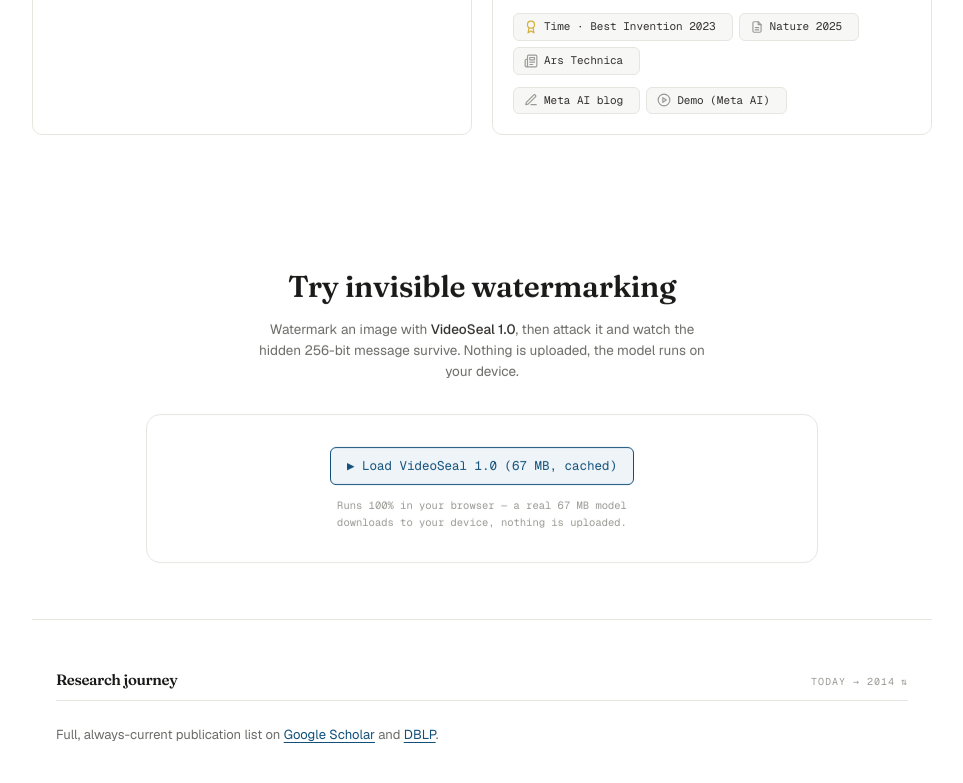
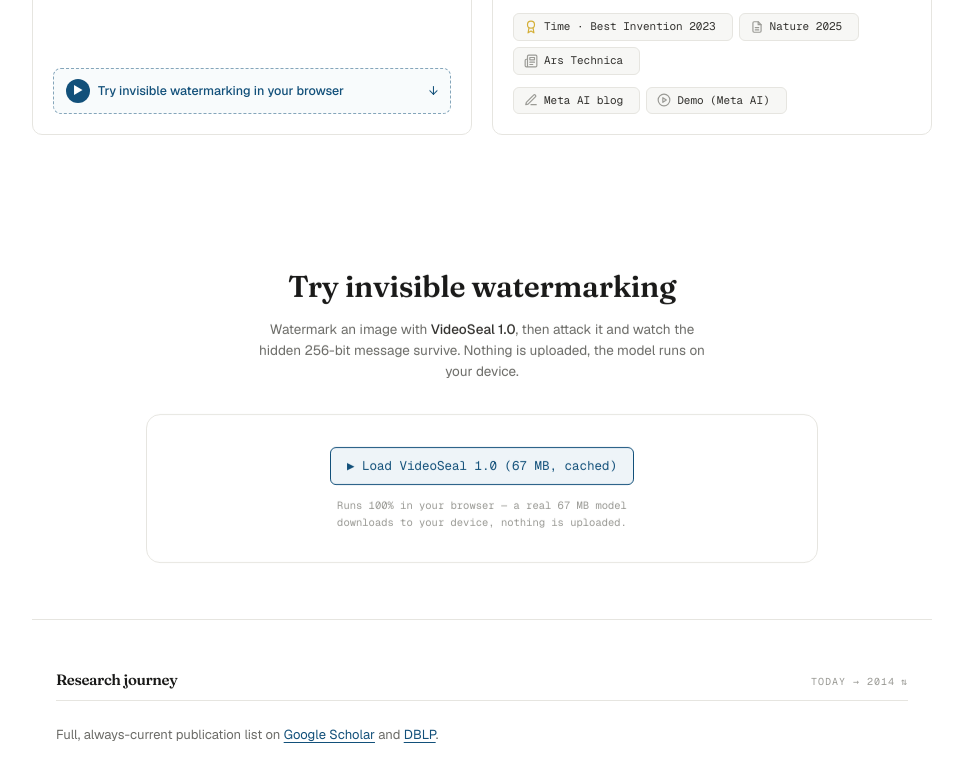
Before and after one commit to hadyelsahar/hadyelsahar.github.io, an Astro site: page / in a window 1280 px wide. Shown: the part 1720-2503 px from the top of the page, without its empty margins (158-1121 px from the left). Built offline with nearby package versions, Linux system fonts and the light colour scheme; Astro itself is replaced by a stand-in of ours.

Commit message:
Content Seal card: add a 'Try invisible watermarking' box (fills empty space, jumps to the in-page demo)

```diff
--- a/src/pages/index.astro
+++ b/src/pages/index.astro
@@ -247,6 +247,15 @@
                   <LinkChip label={l.label} href={l.href} />
                 ))}
               </div>
+            )}
+            {p.id === 'content-seal' && (
+              <a href="#watermark-demo" class="mt-auto pt-4 block group/try" aria-label="Try the watermarking demo in your browser">
+                <span class="flex items-center gap-2 rounded-[8px] border border-dashed border-accent/50 bg-accent-soft/40 px-3 py-2.5 text-[12.5px] text-accent group-hover/try:bg-accent-soft transition-colors">
+                  <span class="grid h-6 w-6 shrink-0 place-items-center rounded-full bg-accent text-bg text-[11px]">▶</span>
+                  <span class="font-medium">Try invisible watermarking in your browser</span>
+                  <span aria-hidden="true" class="ml-auto transition-transform group-hover/try:translate-y-0.5">↓</span>
+                </span>
+              </a>
             )}
           </div>
         </article>
```
